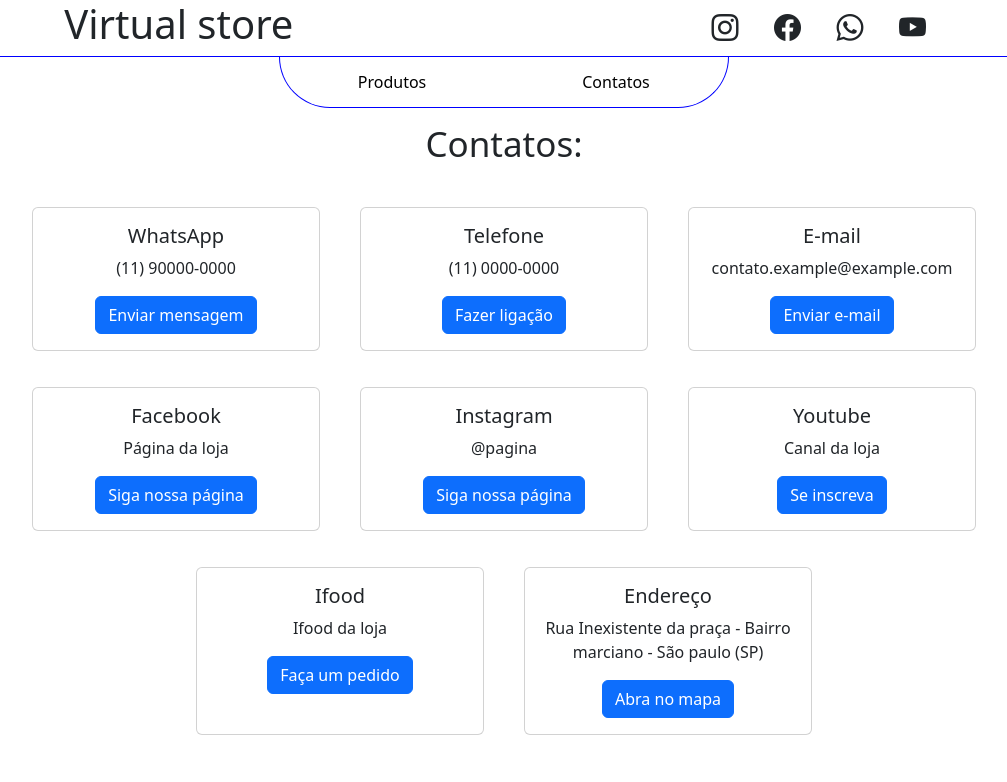
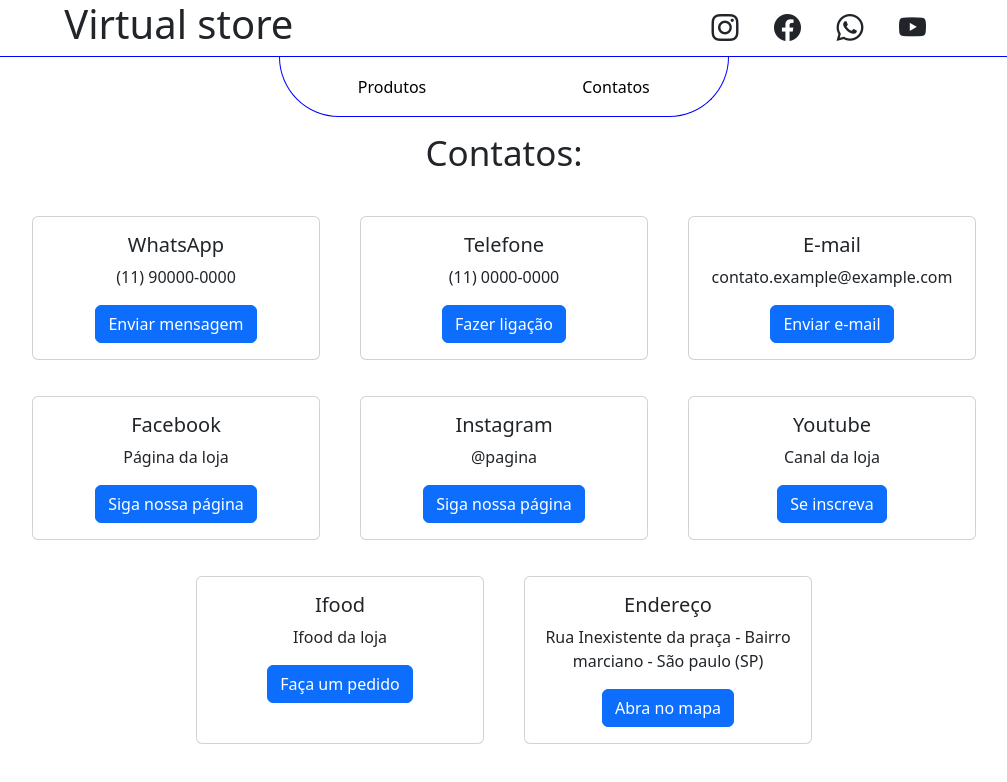
Before and after one commit to bispo-daniel/React_Showroom, a React (Create React App) app: page /Contact in a window 1280 px wide. Shown: the top 782 px of the page, without its empty margins (136-1143 px from the left). Built offline with nearby package versions, Linux system fonts and the light colour scheme.

Commit message:
updateBuild

```diff
--- a/src/CSS/Header.css
+++ b/src/CSS/Header.css
@@ -40,6 +40,8 @@ nav {
     width: 50%;
     max-width: 450px;
 
+    height: 60px;
+
     border: 1px solid blue;
     border-top: none;
     border-radius: 0 0 60px 60px;
@@ -69,7 +71,6 @@ nav > a:hover {
         header > .icons {
             /* display: none; */
             width: 44%;
-            height: 60px;
         }
         nav {
             background-color: white;
```
Also changed, not shown: 5 other files (tests, documents, lock files or other folders).
